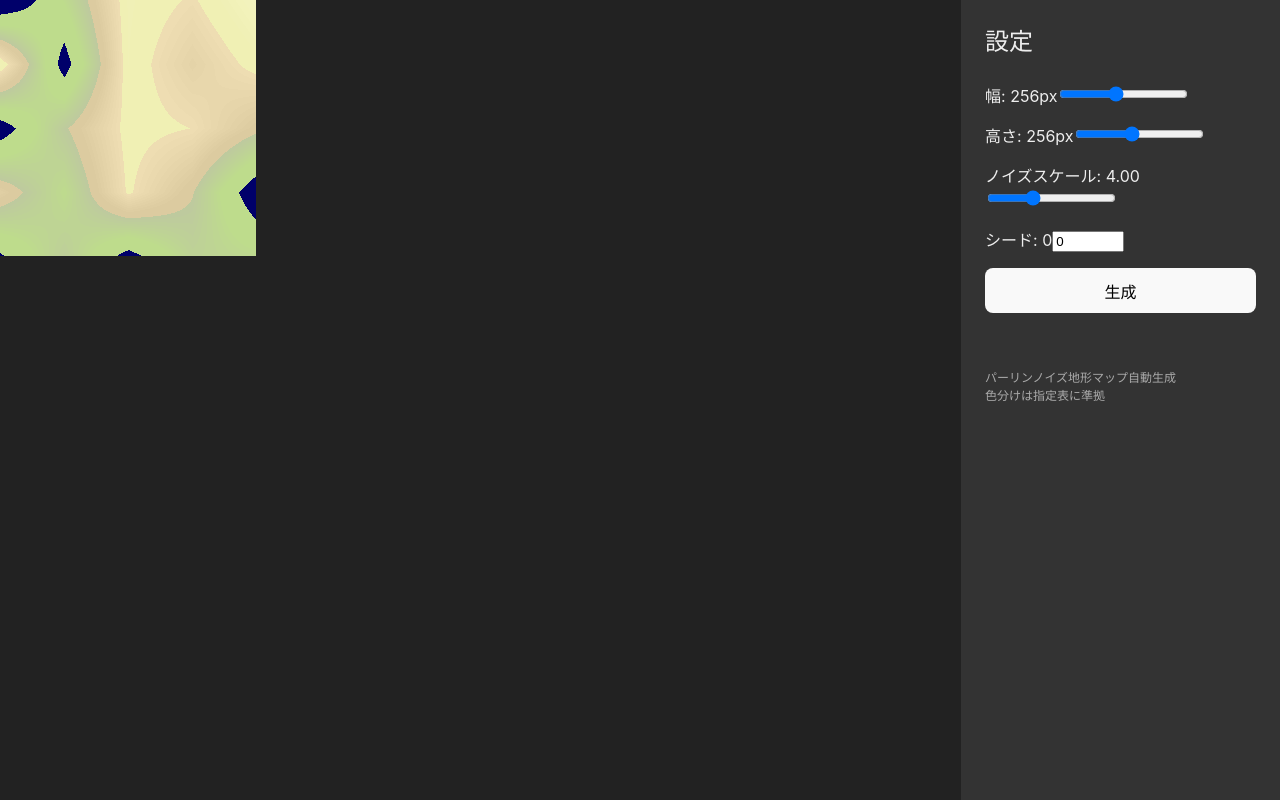
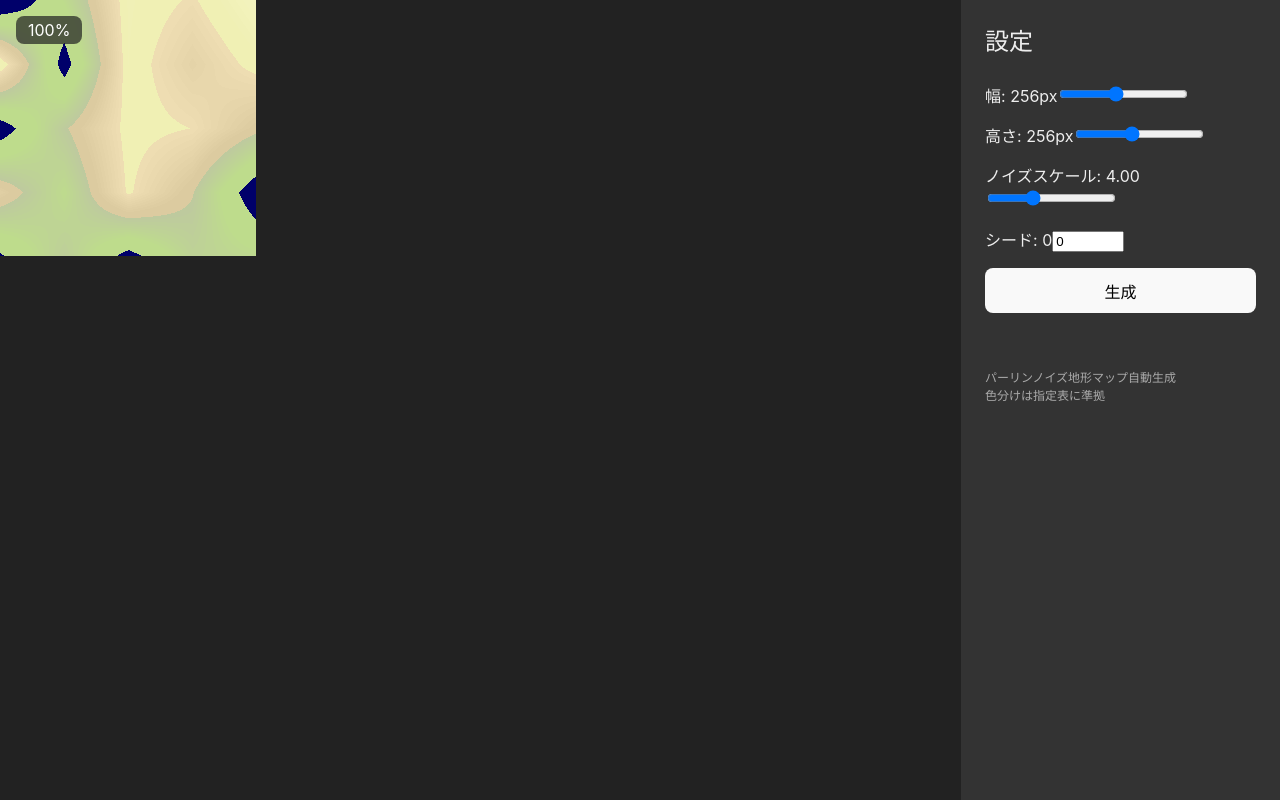
Before and after one commit to Aotumuri/OpenfrontMapGenerator, a React (Vite) app: page / in a window 1280 px wide. Built offline with nearby package versions, Linux system fonts and the light colour scheme.

Commit message:
ホイール（けど動作しない）

```diff
--- a/src/components/MapPreview.tsx
+++ b/src/components/MapPreview.tsx
@@ -64,6 +64,18 @@ const MapPreview: React.FC<MapPreviewProps> = ({ width, height, seed, scale, gen
     lastPos.current = null;
   };
 
+  // ピンチズーム・トラックパッドズーム・Ctrl+ホイール
+  const handleWheel = (e: React.WheelEvent<HTMLDivElement>) => {
+    if (e.ctrlKey || e.metaKey) {
+      e.preventDefault();
+      setZoom(z => {
+        let next = z - e.deltaY * 0.002;
+        next = Math.max(0.2, Math.min(5, next));
+        return next;
+      });
+    }
+  };
+
   // タッチ: ピンチズームと移動
   const handleTouchStart = (e: React.TouchEvent<HTMLDivElement>) => {
     if (e.touches.length === 1) {
@@ -73,6 +85,11 @@ const MapPreview: React.FC<MapPreviewProps> = ({ width, height, seed, scale, gen
       const dx = e.touches[0].clientX - e.touches[1].clientX;
       const dy = e.touches[0].clientY - e.touches[1].clientY;
       lastDist.current = Math.sqrt(dx * dx + dy * dy);
+      // ピンチ中心を基準にズーム位置も調整
+      const centerX = (e.touches[0].clientX + e.touches[1].clientX) / 2;
+      const centerY = (e.touches[0].clientY + e.touches[1].clientY) / 2;
+      lastPos.current = { x: centerX, y: centerY };
+      lastOffset.current = { ...offset };
     }
   };
   const handleTouchMove = (e: React.TouchEvent<HTMLDivElement>) => {
@@ -85,7 +102,8 @@ const MapPreview: React.FC<MapPreviewProps> = ({ width, height, seed, scale, gen
       const dy = e.touches[0].clientY - e.touches[1].clientY;
       const dist = Math.sqrt(dx * dx + dy * dy);
       setZoom(z => {
-        const next = Math.max(0.2, Math.min(5, z * (dist / lastDist.current!)));
+        let next = z * (dist / lastDist.current!);
+        next = Math.max(0.2, Math.min(5, next));
         lastDist.current = dist;
         return next;
       });
@@ -109,7 +127,11 @@ const MapPreview: React.FC<MapPreviewProps> = ({ width, height, seed, scale, gen
       onTouchStart={handleTouchStart}
       onTouchMove={handleTouchMove}
       onTouchEnd={handleTouchEnd}
+      onWheel={handleWheel}
     >
+      <div style={{ position: 'absolute', left: 16, top: 16, zIndex: 2, background: 'rgba(34,34,34,0.7)', color: '#fff', borderRadius: 8, padding: '2px 12px', fontSize: 16 }}>
+        {(zoom * 100).toFixed(0)}%
+      </div>
       <canvas
         ref={canvasRef}
         width={width}
```
